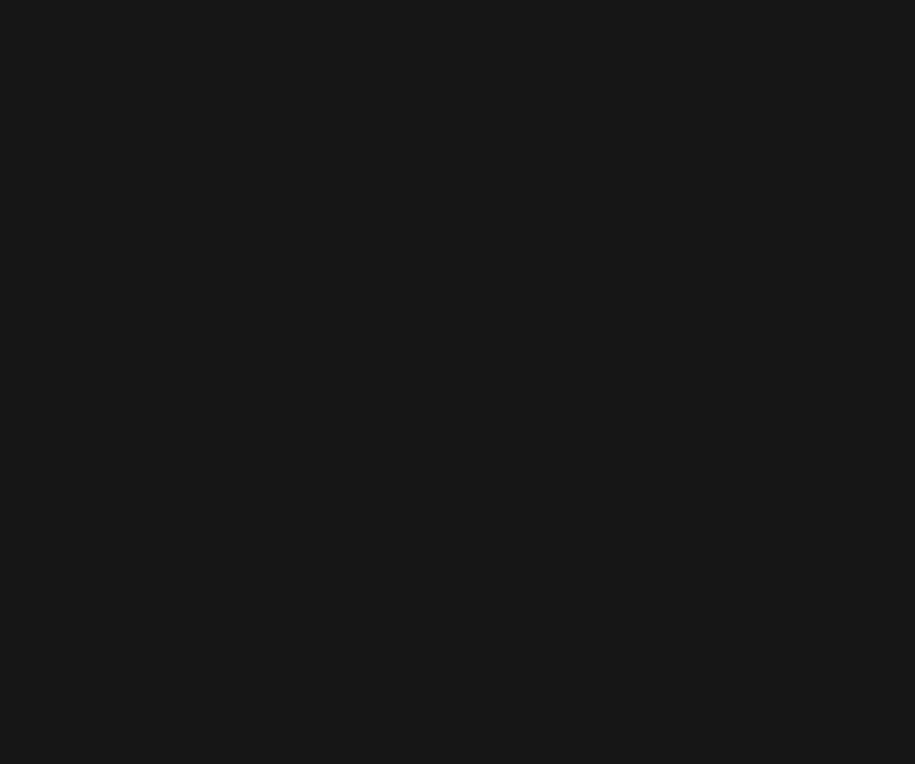
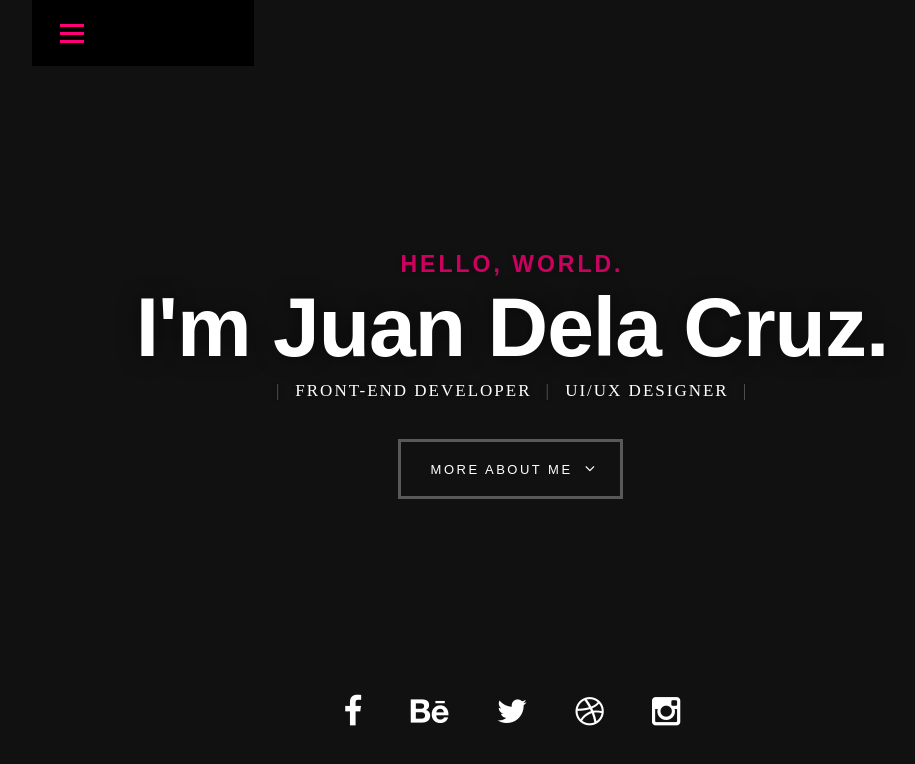
Before and after one commit to IDilantha/OnlineResume, a plain HTML site: page index.html in a window 1280 px wide. Shown: the whole page, without its empty margins (128-1043 px from the left). Drawn offline with Linux system fonts and the light colour scheme; a web font is replaced by a local one.

Commit message:
Add header,intro sections

```diff
--- a/index.html
+++ b/index.html
@@ -1,5 +1,6 @@
 <!DOCTYPE html>
 <html lang="en">
+
 <head>
     <meta charset="UTF-8">
     <title>Isuru Dilantha</title>
@@ -25,7 +26,77 @@
 	================================================== -->
     <link rel="icon" type="image/png" href="images/bg_1-removebg.png">
 </head>
-<body>
 
+<body id="top">
+    <header>
+        <div class="row">
+
+            <div class="top-bar">
+                <a class="menu-toggle" href="#"><span>Menu</span></a>
+
+                <div class="logo">
+                    <a href="index.html">KARDS</a>
+                </div>
+
+                <nav id="main-nav-wrap">
+                    <ul class="main-navigation">
+                        <li class="current"><a class="smoothscroll" href="#intro" title="">Home</a></li>
+                        <li><a class="smoothscroll" href="#about" title="">About</a></li>
+                        <li><a class="smoothscroll" href="#resume" title="">Resume</a></li>
+                        <li><a class="smoothscroll" href="#portfolio" title="">Portfolio</a></li>
+                        <li><a class="smoothscroll" href="#services" title="">Services</a></li>
+                        <li><a class="smoothscroll" href="#contact" title="">Contact</a></li>
+                    </ul>
+                </nav>
+            </div> <!-- /top-bar -->
+
+        </div> <!-- /row -->
+    </header> <!-- /header -->
+
+<!-- intro section
+   ================================================== -->
+   <section id="intro">
+
+    <div class="intro-overlay"></div>
+
+    <div class="intro-content">
+        <div class="row">
+
+            <div class="col-twelve">
+
+                <h5>Hello, World.</h5>
+                <h1>I'm Juan Dela Cruz.</h1>
+
+                <p class="intro-position">
+                    <span>Front-end Developer</span>
+                    <span>UI/UX Designer</span>
+                </p>
+
+                <a class="button stroke smoothscroll" href="#about" title="">More About Me</a>
+
+            </div>
+
+        </div>
+    </div> <!-- /intro-content -->
+
+    <ul class="intro-social">
+        <li><a href="#"><i class="fa fa-facebook"></i></a></li>
+        <li><a href="#"><i class="fa fa-behance"></i></a></li>
+        <li><a href="#"><i class="fa fa-twitter"></i></a></li>
+        <li><a href="#"><i class="fa fa-dribbble"></i></a></li>
+        <li><a href="#"><i class="fa fa-instagram"></i></a></li>
+    </ul> <!-- /intro-social -->
+
+</section> <!-- /intro -->
+
+
+
+
+    <!-- Java Script
+   ================================================== -->
+    <script src="dist/js/jquery-2.1.3.min.js"></script>
+    <script src="dist/js/plugins.js"></script>
+    <script src="dist/js/main.js"></script>
 </body>
+
 </html>
```
Lines whose indentation alone changed are shown as unchanged.
